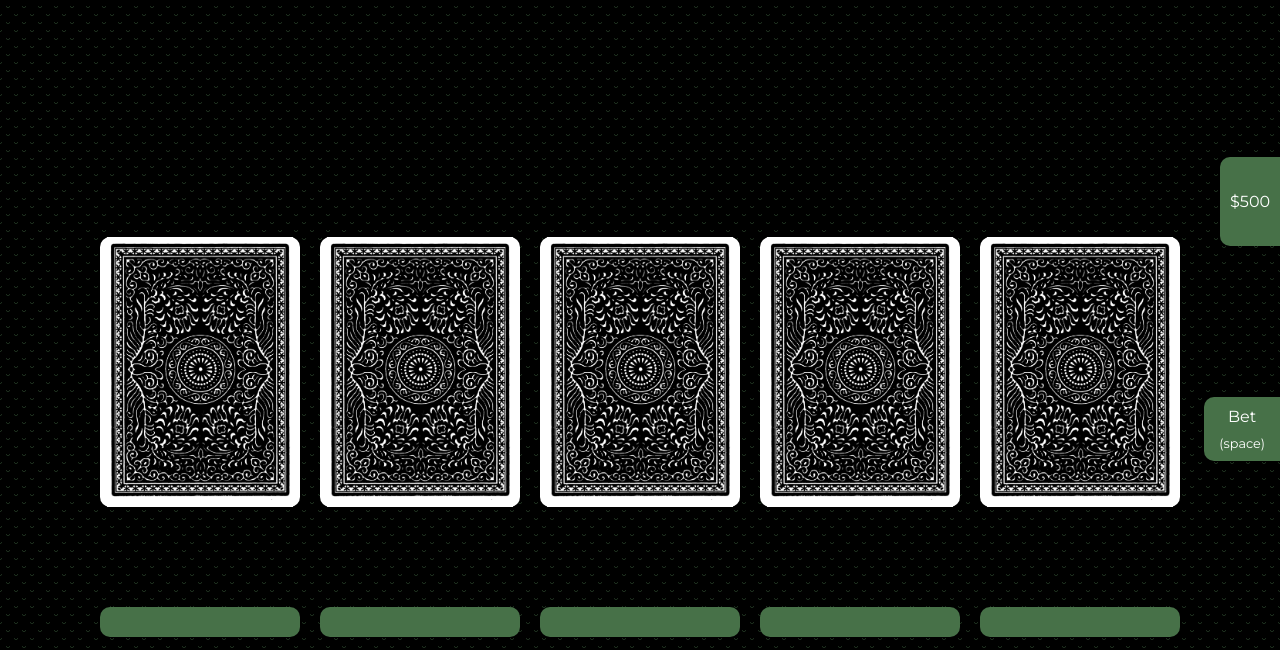
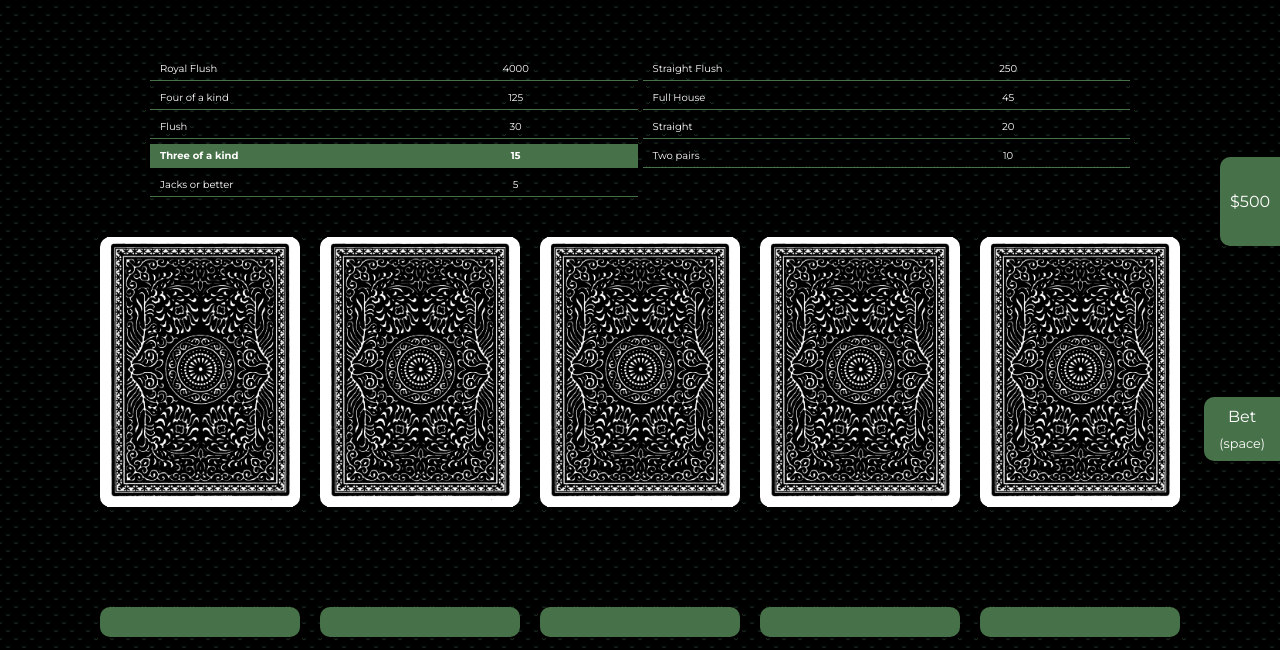
Before and after one commit to androszr/poker-vanilla, a website with bundled scripts: page index.html in a window 1280 px wide. Shown: the part 83-733 px from the top of the page. Built offline with nearby package versions, Linux system fonts and the light colour scheme.

Commit message:
Add possible result points table, Add first batch of calculate result class

```diff
--- a/index.html
+++ b/index.html
@@ -69,6 +69,81 @@
     </section>
     <section id="game">
       <div class="card-wrapper">
+        <div class="points-grid">
+          <div class="combination royal-flush">
+            <div class="name">
+              <p>Royal Flush</p>
+            </div>
+            <div class="points">
+              <p>4000</p>
+            </div>
+          </div>
+          <div class="combination straight-flush">
+            <div class="name">
+              <p>Straight Flush</p>
+            </div>
+            <div class="points">
+              <p>250</p>
+            </div>
+          </div>
+          <div class="combination four-kind">
+            <div class="name">
+              <p>Four of a kind</p>
+            </div>
+            <div class="points">
+              <p>125</p>
+            </div>
+          </div>
+          <div class="combination full-house">
+            <div class="name">
+              <p>Full House</p>
+            </div>
+            <div class="points">
+              <p>45</p>
+            </div>
+          </div>
+          <div class="combination flush">
+            <div class="name">
+              <p>Flush</p>
+            </div>
+            <div class="points">
+              <p>30</p>
+            </div>
+          </div>
+          <div class="combination straight">
+            <div class="name">
+              <p>Straight</p>
+            </div>
+            <div class="points">
+              <p>20</p>
+            </div>
+          </div>
+          <div class="combination three-kind combination-won">
+            <div class="name">
+              <p>Three of a kind</p>
+            </div>
+            <div class="points">
+              <p>15</p>
+            </div>
+          </div>
+          <div class="combination two-pairs">
+            <div class="name">
+              <p>Two pairs</p>
+            </div>
+            <div class="points">
+              <p>10</p>
+            </div>
+          </div>
+          <div class="combination jacks-better">
+            <div class="name">
+              <p>Jacks or better</p>
+            </div>
+            <div class="points">
+              <p>5</p>
+            </div>
+          </div>
+        </div>
+
         <div class="card-grid">
           <div class="card card-1" data-card="1" data-value="">
             <img src="images/cards/card-back.png" alt="card-back" class="card-image card-1">
--- /dev/null
+++ b/js/components/CalculateResult.js
@@ -0,0 +1,18 @@
+class CalculateResult {
+  constructor(playercards, round) {
+    this.round = round;
+    this.playercards = playercards;
+    this.cardsValue = [];
+    this.getCardsValue();
+  }
+  getCardsValue() {
+    for (let card of this.playercards) {
+      const cardValue = card.getAttribute('data-value');
+      this.cardsValue.push(cardValue);
+    }
+    this.cardsValue.sort();
+    console.log('cards value: ', this.cardsValue);
+  }
+}
+
+export default CalculateResult;
--- a/js/components/ChangeGameState.js
+++ b/js/components/ChangeGameState.js
@@ -1,4 +1,5 @@
 import {settings, select, classNames} from '../settings.js';
+import CalculateResult from './CalculateResult.js';
 
 class ChangeGameState {
   constructor(gameState, cardsInDeck) {
@@ -55,9 +56,9 @@ class ChangeGameState {
               card.classList.add(classNames.gameScreen.choosenCard);
             }
             this.choiceColorAdd();
+            new CalculateResult(this.playerCards, 2);
           }, 500);
         }, 500);
-        console.log('result calculation goes here');
         return;
       case 2:
         this.gameReset = true;
--- a/sass/partials/_gameSession.scss
+++ b/sass/partials/_gameSession.scss
@@ -1,4 +1,7 @@
-/* Card grid */
+/* Points grid */
+
+
+/* Cards, Choice & Points grid */
 
 .card-wrapper {
   position: absolute;
@@ -33,6 +36,36 @@
       justify-content: bottom;
       align-items: bottom;
     }
+  }
+  .points-grid {
+    font-size: 10px;
+    text-align: center;
+    display: grid;
+    grid-template-columns: repeat(2, 1fr);
+    grid-template-rows: auto;
+    grid-gap: 5px;
+    margin: 0 100px;
+    padding-bottom: 20px;
+    .combination {
+      display: grid;
+      grid-template-columns: repeat(2, 1fr);
+      grid-template-rows: auto;
+      .name {
+        text-align: left;
+        padding: 5px 0 5px 10px;
+        border-bottom: 1px solid $color-one;
+      }
+      .points {
+        padding: 5px 0;
+        border-bottom: 1px solid $color-one;
+      }
+    }
+    .combination-won {
+      background-color: $color-one;
+      color: $color-light;
+      font-weight: bold;
+    }
+
   }
   .choice-grid {
     display: grid;
```
Also changed, not shown: css/style.css, 1 other file.
